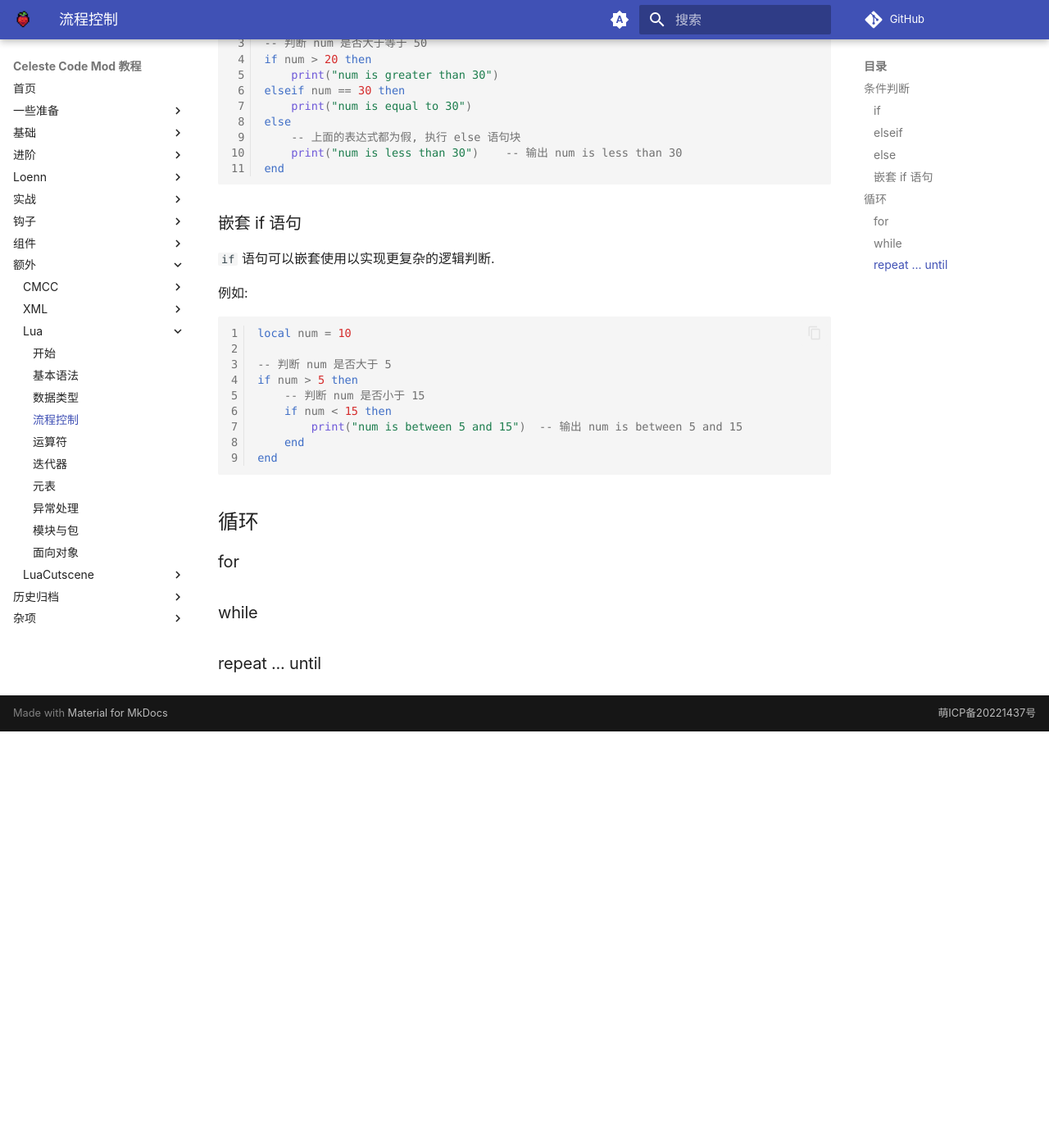
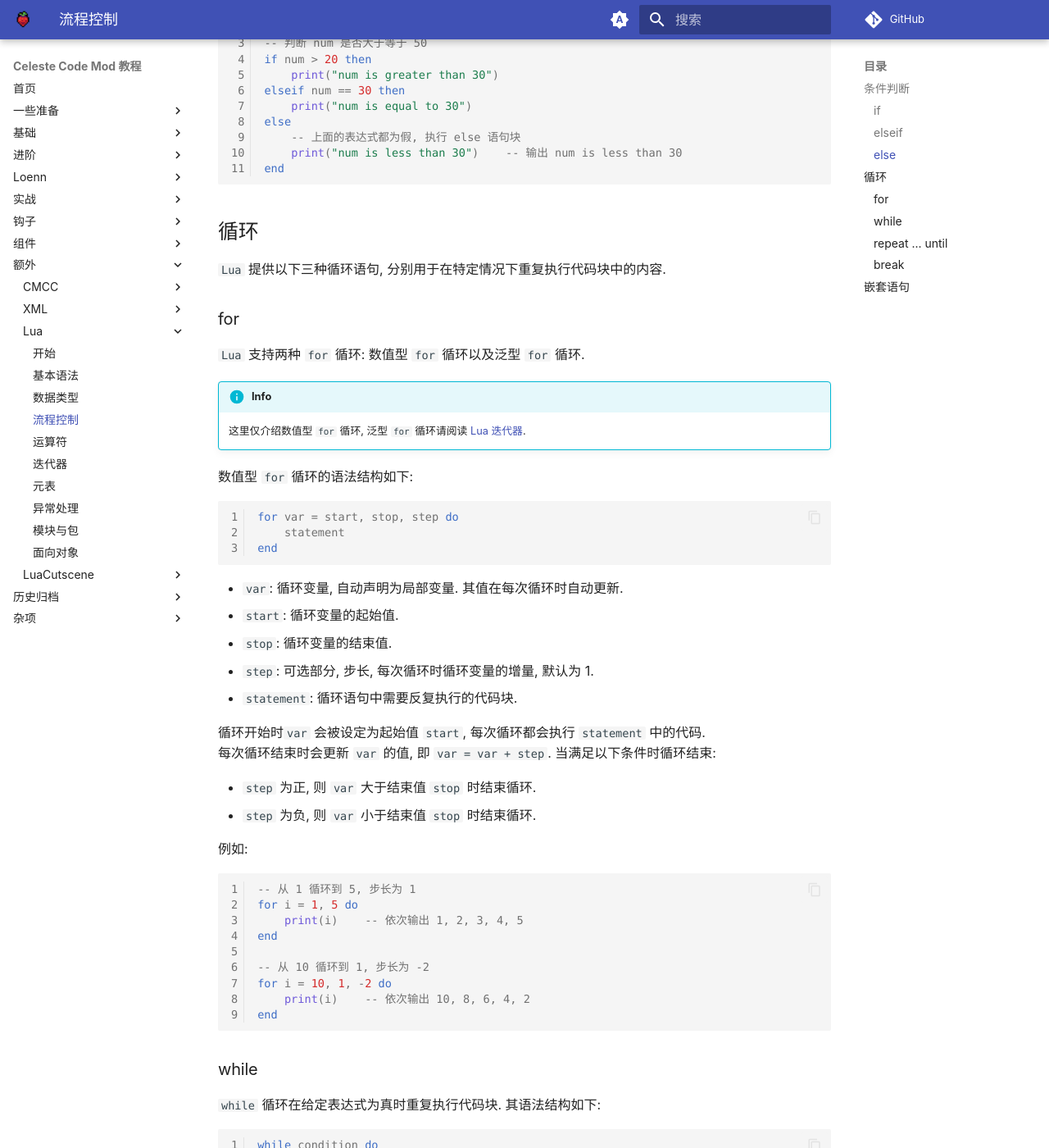
Before and after one commit to Saplonily/CelesteModTutorial, an MkDocs documentation site: the page built from docs/extra/lua/control_flow.md, in a window 1280 px wide and 1400 px high, scrolled down 2082 px. Shown: the whole window at 82% size. Built offline with MkDocs 1.6.1 and Material for MkDocs 9.7.7, drawn with Linux system fonts in a browser that asks for light colours; comment, search, counter and statistics services are not loaded; before the commit the page ends 2974 px from its top, so only the background shows below that; some of the changed text lies outside the part shown.

Commit message:
Lua速通part3(?

````diff
--- a/docs/extra/lua/control_flow.md
+++ b/docs/extra/lua/control_flow.md
@@ -13,7 +13,7 @@ if condition then
 end
 ```
 
-`condition` 是需要判断的表达式, `if` 语句会根据其真假值以决定是否执行 `statement` 中的代码.
+`condition` 是需要判断的表达式, `if` 语句会根据其真假值以决定是否执行 `statement` 代码块.
 如果 `condition` 为真, 则执行 `statement` 代码块, 如果为假, 则跳过该部分代码块.
 
 !!!info
@@ -103,27 +103,152 @@ else
 end
 ```
 
-### 嵌套 if 语句
+## 循环
 
-`if` 语句可以嵌套使用以实现更复杂的逻辑判断.
+`Lua` 提供以下三种循环语句, 分别用于在特定情况下重复执行代码块中的内容.
+
+### for
+
+`Lua` 支持两种 `for` 循环: 数值型 `for` 循环以及泛型 `for` 循环.
+
+!!!info
+    这里仅介绍数值型 `for` 循环, 泛型 `for` 循环请阅读 [Lua 迭代器](iterator.md).
+
+数值型 `for` 循环的语法结构如下:
+```lua
+for var = start, stop, step do
+    statement
+end
+```
+
+- `var`: 循环变量, 自动声明为局部变量. 其值在每次循环时自动更新.
+- `start`: 循环变量的起始值.
+- `stop`: 循环变量的结束值.
+- `step`: 可选部分, 步长, 每次循环时循环变量的增量, 默认为 1.
+- `statement`: 循环语句中需要反复执行的代码块.
+
+循环开始时`var` 会被设定为起始值 `start`, 每次循环都会执行 `statement` 中的代码.
+每次循环结束时会更新 `var` 的值, 即 `var = var + step`. 当满足以下条件时循环结束:
+
+- `step` 为正, 则 `var` 大于结束值 `stop` 时结束循环.
+- `step` 为负, 则 `var` 小于结束值 `stop` 时结束循环.
 
 例如:
 ```lua
+-- 从 1 循环到 5, 步长为 1
+for i = 1, 5 do
+    print(i)    -- 依次输出 1, 2, 3, 4, 5
+end
+
+-- 从 10 循环到 1, 步长为 -2
+for i = 10, 1, -2 do
+    print(i)    -- 依次输出 10, 8, 6, 4, 2
+end
+```
+
+### while
+
+`while` 循环在给定表达式为真时重复执行代码块. 其语法结构如下:
+```lua
+while condition do
+    statment
+end
+```
+
+`while` 循环会反复执行, 直到 `condition` 表达式的值为假.
+如果 `condition` 表达式在某次循环后为假，则循环结束.
+
+!!!info
+    `while` 循环在开始时会先检查 `condition` 的值, 如果为假则不执行循环.
+
+例如:
+```lua
+local num = 0
+
+-- 当 num 小于 5 时，持续执行循环
+while num < 5 do
+    print(num)       -- 输出 0, 1, 2, 3, 4
+    num = num + 1    -- 更新 num 的值以避免死循环
+end
+```
+
+### repeat ... until
+
+`repeat ... until` 循环与 `while` 循环类似, 用于在条件满足时重复执行代码块. 其语法结构如下:
+```lua
+repeat
+   statements
+until condition
+```
+
+`repeat ... until` 循环的结束条件与 `while` 循环相同.
+不同的是其会先执行一次 `statement` 中的代码再判断 `condition` 表达式, 因此其至少会执行一次循环.
+
+例如:
+```lua
+local num = 0
+
+-- 当 num 小于等于 5 时，持续执行循环
+repeat
+    print(num)       -- 输出 0, 1, 2, 3, 4, 5
+    num = num + 1    -- 更新 num 的值以避免死循环
+until num > 5
+```
+
+### break
+
+`break` 语句用于跳出循环. 循环体中的代码执行 `break` 会立刻退出当前循环并执行循环语句之后的代码.
+
+例如:
+```lua
+-- 从 1 循环到 10, 步长为 1
+for i = 1, 10 do
+    if i == 5 then
+        break    -- 当 i 等于 5 时跳出循环
+    end
+    print(i)     -- 输出 1 2 3 4
+end
+```
+
+对于多层嵌套循环, `break` 只能跳出当前正在进行的循环语句, 并不能直接跳出外层循环.
+
+## 嵌套语句
+
+流程控制语句也可以嵌套使用以实现更为复杂的逻辑.
+
+例如:
+```lua
+-- if 嵌套 if
+-- 判断 5 < num < 15
 local num = 10
-
--- 判断 num 是否大于 5
 if num > 5 then
-    -- 判断 num 是否小于 15
     if num < 15 then
         print("num is between 5 and 15")  -- 输出 num is between 5 and 15
     end
 end
+
+-- for 嵌套 for
+-- 输出 3 x 3 矩阵坐标
+for x = 1, 3 do
+    for y = 1, 3 do
+        print(x .. "," .. y)    -- 输出 1,1 1,2 ... 3,2 3,3
+    end
+end
+
+-- if 嵌套 for
+-- 如果 num2 小于 10, 输出 num2 到 10 的所有整数
+local num2 = 5
+if num2 > 10 then
+    for i = num2, 10 do
+        print(i)    -- 输出 5, 6, 7, 8, 9, 10
+    end
+end
+
+-- for 嵌套 if
+-- 输出偶数
+for i = 1, 5 do
+    if i % 2 == 0 then
+        print(i)    -- 输出 2, 4
+    end
+end
 ```
-
-## 循环
-
-### for
-
-### while
-
-### repeat ... until
````
Also changed, not shown: docs/misc/change_log.md (+1 -1 lines), docs/misc/to_do_list.md (+1 -3 lines), 1 other file.
